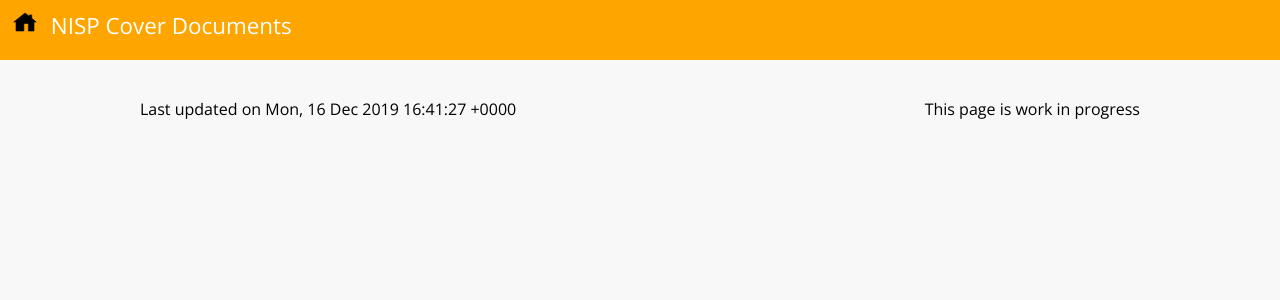
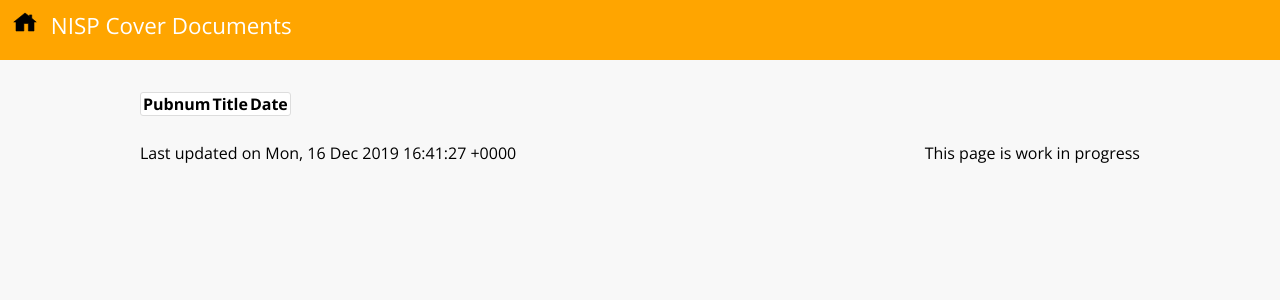
Before and after one commit to stavnstrup/nisp-nation, a Jekyll site: the page built from list-coverdoc.md, in a window 1280 px wide. Shown: the top 300 px of the page. Built offline with Jekyll 4.4.1, drawn with Linux system fonts in a browser that asks for light colours; nearby versions of some CDN libraries.

Commit message:
Add coverdocs to statistics

```diff
--- a/_includes/stat.html
+++ b/_includes/stat.html
@@ -6,15 +6,12 @@
     <p class="label">Standards</p>
     </a>
   </div>
-  <!--
-
     <div class="stat-element">
       <a href="/coverdoc/">
         <p class="number">{{site.data.stat['coverdocs']}}</p>
         <p class="label">Cover Documents</p>
       </a>
     </div>
-  -->
   <div class="stat-element">
     <a href="/bsp/">
     <p class="number">{{site.data.stat['basicstandardsprofile']}}</p>
--- a/list-coverdoc.md
+++ b/list-coverdoc.md
@@ -3,3 +3,19 @@
 permalink: /coverdoc/index.html
 element: Cover Documents
 ---
+
+
+<table>
+<tr>
+  <th>Pubnum</th>
+  <th>Title</th>
+  <th>Date</th>
+</tr>
+{% for p in site.coverdoc %}
+<tr>
+  <td>{{p.document.pubnum}}</td>
+  <td><a href="/coverdoc/{{p.nisp-id}}.html">{{p.document.title}}</a></td>
+  <td>{{p.document.date | slice: 0,4}}</td>
+</tr>
+{% endfor %}
+</table>
```
Also changed, not shown: 2 other files.
